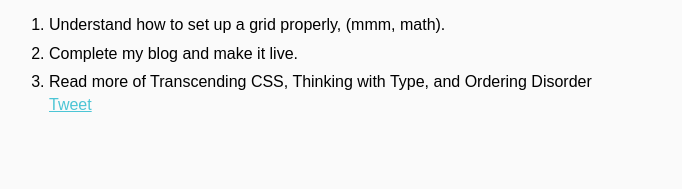
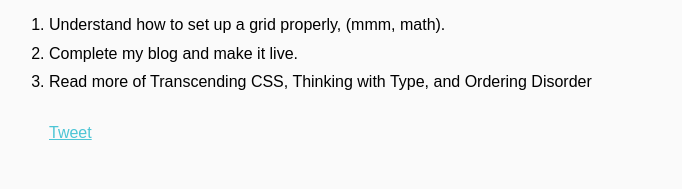
Before and after one commit to smbriones/smbriones.github.com, a Jekyll site: the page built from _posts/2011-07-11-week-one-8thlight.markdown, in a window 1280 px wide. Shown: the part 2708-2897 px from the top of the page, without its empty margins (451-1133 px from the left). Built offline with Jekyll 4.4.1, drawn with Linux system fonts in a browser that asks for light colours; nearby versions of some CDN libraries; comment, search, counter and statistics services are not loaded; before the commit the page ends 2871 px from its top, so only the background shows below that.

Commit message:
edited css to give ol padding bottom

```diff
--- a/stylesheets/blog-posts.css
+++ b/stylesheets/blog-posts.css
@@ -185,6 +185,10 @@ section.blogpost ul {
 	margin-bottom: 1.777em;
 }
 
+section.blogpost ol {
+	margin-bottom: 1.777em;
+}
+
 section.blogpost ul li {
 	list-style:none;
 }
```
